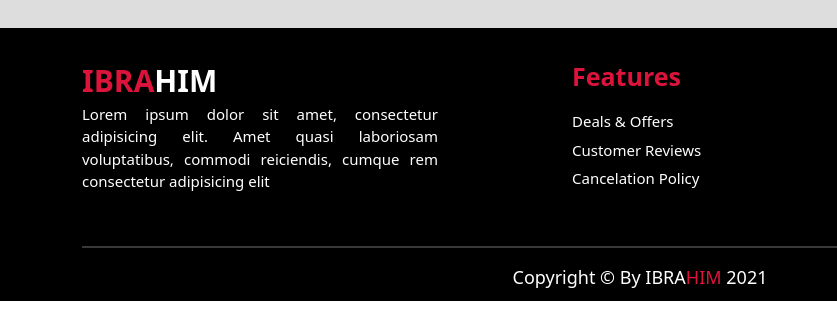
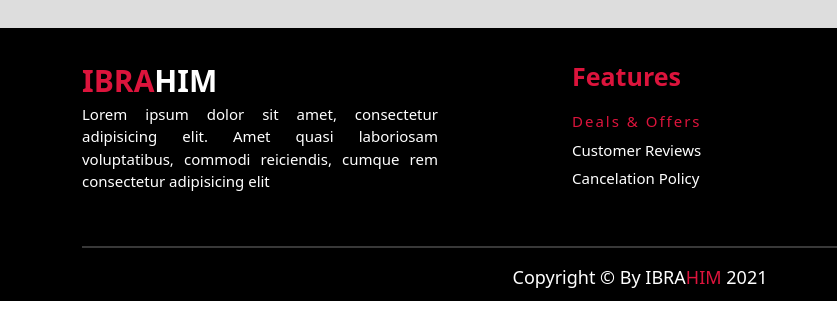
Before and after one commit to ibrahim448/my-first-travelwebsite-repo, a plain HTML site: page index.html in a window 1280 px wide. In both pictures the pointer is over the element "Deals & Offers". Shown: the part 2413-2730 px from the top of the page, 0-837 px from the left. Drawn offline with Linux system fonts and the light colour scheme.

Commit message:
footer-logo2 p hover-add

```diff
--- a/css/style.css
+++ b/css/style.css
@@ -229,6 +229,11 @@ footer
     padding-bottom: 6px;
     cursor: pointer;
     font-size: 15px;
+    transition: 0.5s ease;
+}
+.footer-logo2 p:hover{
+    letter-spacing: 2px;
+    color: crimson;
 }
 /*******************************/
 
```
